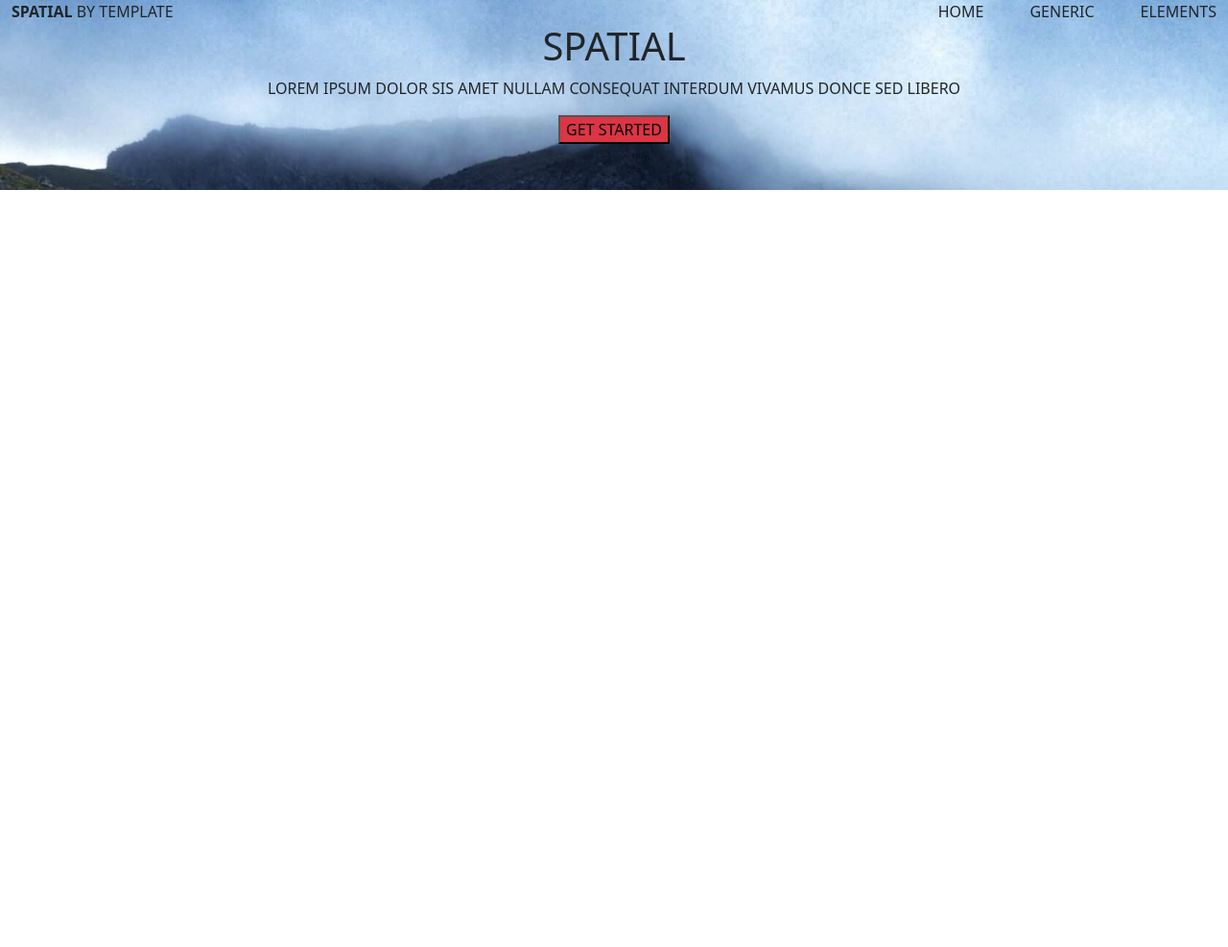
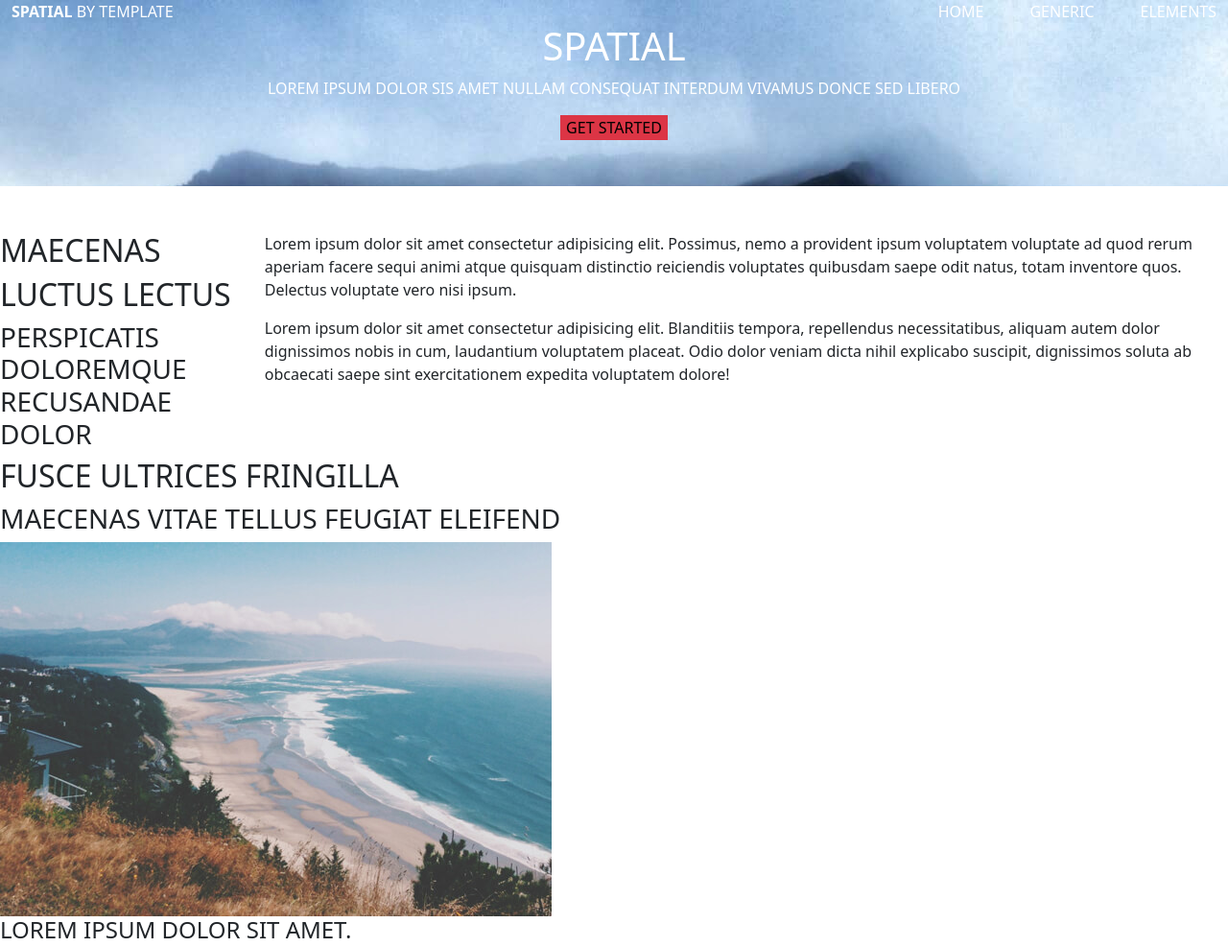
Before and after one commit to Sasfi12/Bootstrap-spatial, a website: page index.html in a window 1280 px wide. Shown: the top 987 px of the page at 96% size. Before the commit the page ends 800 px from the top, so only its background shows below. Drawn offline with Linux system fonts and the light colour scheme.

Commit message:
Made some advancements

```diff
--- a/index.html
+++ b/index.html
@@ -1,27 +1,50 @@
 <!DOCTYPE html>
 <html lang="en">
+
 <head>
     <meta charset="UTF-8">
     <meta name="viewport" content="width=device-width, initial-scale=1.0">
     <title>Spatial</title>
     <link rel="stylesheet" href="public/css/app.css">
 </head>
+
 <body class="bg-white container-fluid  p-0">
-    <header style="background-image: url(public/img/banner.jpg); background-size: cover;">
-
+    <header class=" text-white w-100 h-100 m">
+        <!-- TODO add a background color black and manipulate sizes -->
         <nav class="d-flex justify-content-between container-fluid">
             <div><b>SPATIAL</b> BY TEMPLATE</div>
             <div class="d-flex gap-5">
-            <div>HOME</div>
-            <div>GENERIC</div>
-            <div>ELEMENTS</div></div>
+                <div>HOME</div>
+                <div>GENERIC</div>
+                <div>ELEMENTS</div>
+            </div>
         </nav>
-        <div class="title d-flex justify-content-center flex-column align-items-center pb-5">
-                <h1>SPATIAL</h1>
-                <p>LOREM IPSUM DOLOR SIS AMET NULLAM CONSEQUAT INTERDUM VIVAMUS DONCE SED LIBERO</p>
-                <button class="bg-danger">GET STARTED</button>
+        <div class="title d-flex justify-content-center flex-column align-items-center pb-5 ">
+            <h1>SPATIAL</h1>
+            <p>LOREM IPSUM DOLOR SIS AMET NULLAM CONSEQUAT INTERDUM VIVAMUS DONCE SED LIBERO</p>
+            <button class="bg-danger border-0 ">GET STARTED</button>
         </div>
     </header>
-    <section class="maecenas"><h2></h2></section>
+    <section class="maecenas d-flex mt-5 justify-content-between">
+        <div class="d-flex flex-column">
+        <h2>MAECENAS</h2>
+        <h2>LUCTUS LECTUS</h2>
+        <h3>PERSPICATIS DOLOREMQUE RECUSANDAE DOLOR</h3>
+        </div>
+        <div class="d-flex flex-column">
+            <p>Lorem ipsum dolor sit amet consectetur adipisicing elit. Possimus, nemo a provident ipsum voluptatem voluptate ad quod rerum aperiam facere sequi animi atque quisquam distinctio reiciendis voluptates quibusdam saepe odit natus, totam inventore quos. Delectus voluptate vero nisi ipsum.</p>
+            <p>Lorem ipsum dolor sit amet consectetur adipisicing elit. Blanditiis tempora, repellendus necessitatibus, aliquam autem dolor dignissimos nobis in cum, laudantium voluptatem placeat. Odio dolor veniam dicta nihil explicabo suscipit, dignissimos soluta ab obcaecati saepe sint exercitationem expedita voluptatem dolore!</p>
+        </div>
+    </section>
+    <section class="Fusces ">
+        <div>
+            <h2>FUSCE ULTRICES FRINGILLA</h2>
+            <h3>MAECENAS VITAE TELLUS FEUGIAT ELEIFEND</h3>
+        </div>
+        <div><div><img src="public/img/pic02.jpg" alt=""><h4>LOREM IPSUM DOLOR SIT AMET.</h4></div>
+        <div><img src="public/img/pic03.jpg" alt=""><h4>ILLUM, MAIORES TEMPORA CUPID?</h4></div></div>
+        <div></div>
+    </section>
 </body>
+
 </html>
--- a/src/sass/modules/_header.sass
+++ b/src/sass/modules/_header.sass
@@ -1,2 +1,4 @@
 header
-    background-image: url("../../public/img/banner.jpg")
+    background-image: url('../../public/img/banner.jpg')
+    background-size: cover
+    background-blend-mode: lighten
```
Also changed, not shown: 1 other file.
